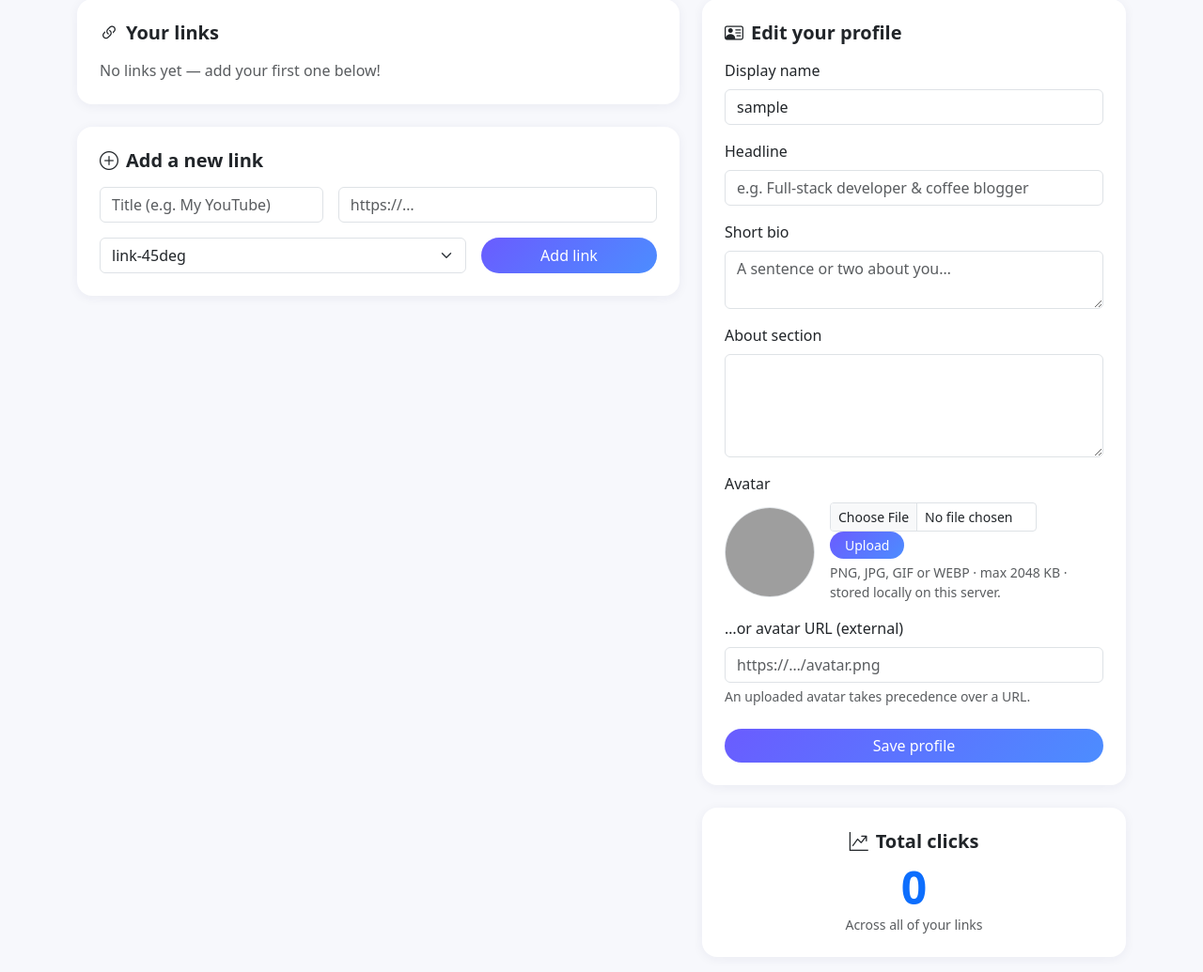
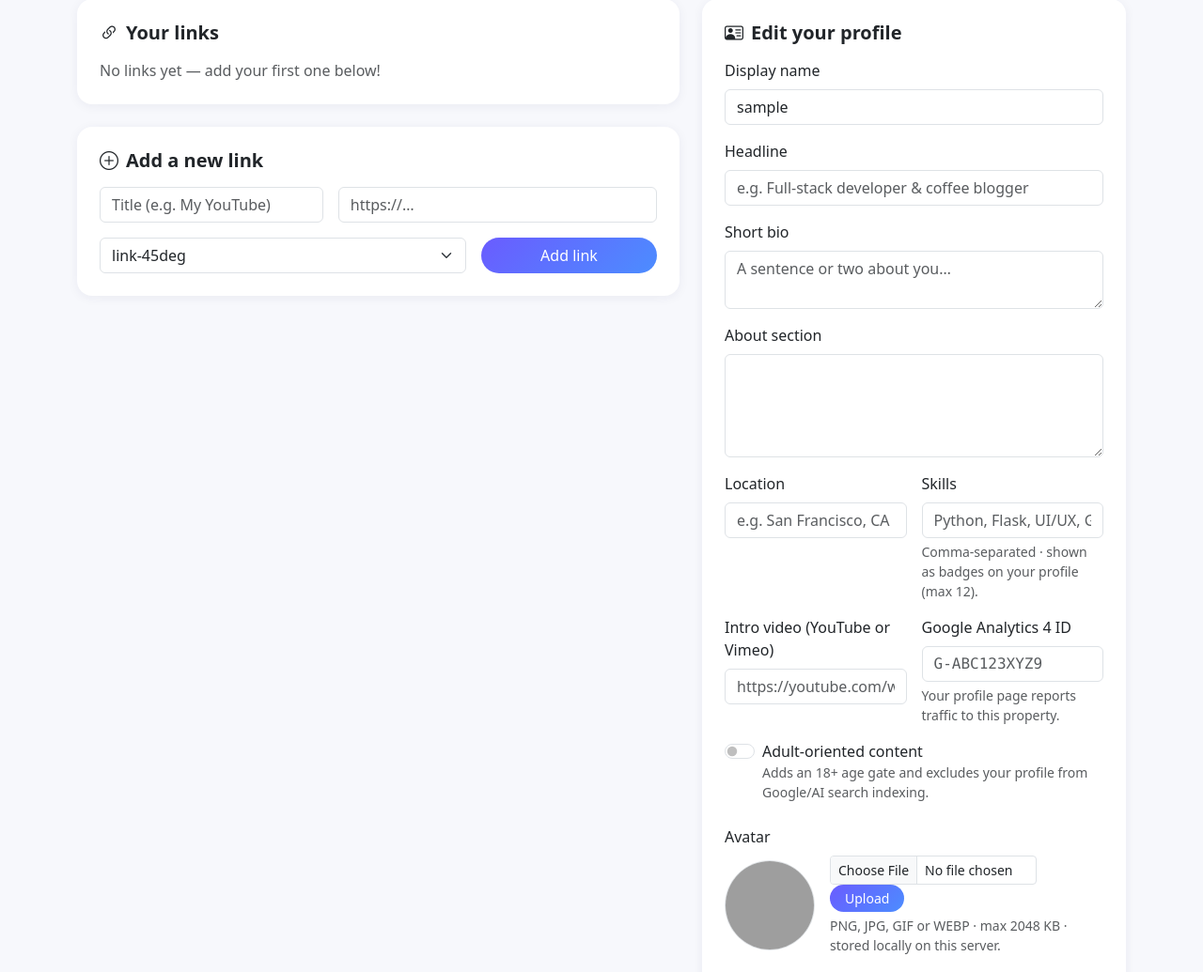
Before and after one commit to jasonbartholme/allmyprofiles, a Flask app: page /dashboard in a window 1280 px wide. Shown: the part 167-1202 px from the top of the page at 94% size. Run offline with Flask 3, Linux system fonts and the light colour scheme; the visitor is signed in with stand-in values (Sample User, id 1); data comes from the database, SQL or seed files in the repository; data that the repository does not hold is empty; grey boxes are pictures that could not be loaded.

Commit message:
Add profile extras: skills badges, location, adult flag w/ age gate, intro video embed, per-user GA4

```diff
--- a/app.py
+++ b/app.py
@@ -11,6 +11,7 @@ Run in production (PostgreSQL):
     gunicorn "app:create_app('production')"
 """
 
+import json
 import os
 import re
 from datetime import datetime, timedelta
@@ -83,6 +84,81 @@ def admin_required(view):
             abort(403)
         return view(*args, **kwargs)
     return wrapped
+
+
+# ----------------------------------------------------------------------
+# Profile-extras helpers (skills / video / GA4) — shared by form handling
+# and template rendering.
+# ----------------------------------------------------------------------
+
+MAX_SKILLS = 12          # badge cap so profiles stay readable
+SKILL_MAX_LEN = 30       # per-skill character cap
+GA4_RE = re.compile(r'^G-[A-Z0-9]{6,20}$')
+YOUTUBE_ID_RE = re.compile(r'^[0-9A-Za-z_\-]{11}$')
+VIMEO_ID_RE = re.compile(r'^\d{6,12}$')
+
+
+def normalize_skills(raw):
+    """Parse a comma-separated skills string into a clean list.
+
+    Trims whitespace, drops empties/dupes (case-insensitive), caps each
+    entry's length and the total count. Returns [] for no skills.
+    """
+    if not raw:
+        return []
+    seen, out = set(), []
+    for part in raw.split(','):
+        skill = part.strip()[:SKILL_MAX_LEN].strip()
+        if not skill:
+            continue
+        key = skill.lower()
+        if key in seen:
+            continue
+        seen.add(key)
+        out.append(skill)
+        if len(out) >= MAX_SKILLS:
+            break
+    return out
+
+
+def parse_video_url(raw):
+    """Extract (platform, video_id) from a YouTube/Vimeo URL or bare ID.
+
+    Accepts youtube.com/watch?v=ID, youtu.be/ID, vimeo.com/ID, or a raw
+    ID paired with an explicit platform elsewhere. Returns None when the
+    input is empty/unrecognized.
+    """
+    url = (raw or '').strip()
+    if not url:
+        return None
+    m = re.search(r'(?:v=|youtu\.be/)([0-9A-Za-z_\-]{11})', url)
+    if 'youtube.com' in url.lower() or 'youtu.be' in url.lower():
+        if m and YOUTUBE_ID_RE.match(m.group(1)):
+            return ('youtube', m.group(1))
+        return None
+    if 'vimeo.com' in url.lower():
+        m = re.search(r'vimeo\.com/(\d{6,12})', url)
+        if m:
+            return ('vimeo', m.group(1))
+        return None
+    # Bare value: treat as an ID if it matches one of the known shapes.
+    if YOUTUBE_ID_RE.match(url):
+        return ('youtube', url)
+    if VIMEO_ID_RE.match(url):
+        return ('vimeo', url)
+    return None
+
+
+def video_embed(user):
+    """Return a privacy-enhanced embed iframe URL for a user's intro
+    video, or None. Only ever built from validated ids/platforms."""
+    if not user.video_platform or not user.video_id:
+        return None
+    if user.video_platform == 'youtube' and YOUTUBE_ID_RE.match(user.video_id):
+        return f'https://www.youtube-nocookie.com/embed/{user.video_id}'
+    if user.video_platform == 'vimeo' and VIMEO_ID_RE.match(user.video_id):
+        return f'https://player.vimeo.com/video/{user.video_id}'
+    return None
 
 
 def create_app(config_name=None):
@@ -287,6 +363,36 @@ def register_routes(app):
                 current_user.headline = request.form.get('headline')
                 current_user.bio = request.form.get('bio')
                 current_user.about_section = request.form.get('about_section')
+                current_user.location = (request.form.get('location')
+                                         or '').strip()[:120] or None
+                # Skills: normalized list, stored back as a clean CSV string.
+                skills = normalize_skills(request.form.get('skills'))
+                current_user.skills = ', '.join(skills) or None
+                # Adult-content flag (checkbox posts 'on' when ticked).
+                current_user.is_adult_oriented = bool(
+                    request.form.get('is_adult_oriented'))
+                # Intro video: accept full URL or bare ID; store validated id.
+                video_raw = (request.form.get('intro_video') or '').strip()
+                if video_raw:
+                    parsed = parse_video_url(video_raw)
+                    if parsed:
+                        current_user.video_platform, current_user.video_id = parsed
+                    else:
+                        flash('Intro video not recognized — use a YouTube or '
+                              'Vimeo link (or remove it to clear).', 'warning')
+                elif request.form.get('clear_video'):
+                    current_user.video_platform = None
+                    current_user.video_id = None
+                # GA4 measurement id: strict format check before storing.
+                ga4 = (request.form.get('ga4_id') or '').strip().upper()
+                if ga4:
+                    if GA4_RE.match(ga4):
+                        current_user.ga4_id = ga4
+                    else:
+                        flash('GA4 ID looks invalid — expected format like '
+                              'G-ABC123XYZ9. Not changed.', 'warning')
+                elif request.form.get('clear_ga4'):
+                    current_user.ga4_id = None
                 avatar_url = (request.form.get('avatar_url') or '').strip()
                 if avatar_url:
                     current_user.avatar_url = avatar_url
@@ -425,7 +531,23 @@ def register_routes(app):
         user = User.query.filter_by(username=username.lower()).first_or_404()
         active_links = (Link.query.filter_by(user_id=user.id, is_active=True)
                         .order_by(Link.position.asc()).all())
-        return render_template('profile.html', user=user, links=active_links)
+        # Adult-content gate: require a one-time age confirmation before
+        # any profile content is rendered to the visitor/session.
+        if user.is_adult_oriented and not session.get('age_ok'):
+            return render_template('profile_agegate.html', user=user)
+        return render_template('profile.html', user=user, links=active_links,
+                               skills=normalize_skills(user.skills),
+                               video=video_embed(user))
+
+    @app.route('/u/<username>/confirm-age', methods=['POST'])
+    def confirm_age(username):
+        """Age confirmation for adult-oriented profiles (18+)."""
+        user = User.query.filter_by(username=username.lower()).first_or_404()
+        if not user.is_adult_oriented:
+            return redirect(url_for('public_profile', username=user.username))
+        if request.form.get('confirm') == 'yes':
+            session['age_ok'] = True
+        return redirect(url_for('public_profile', username=user.username))
 
     # Convenience alias so bare /<username> also works (kept last so it
     # never shadows the routes above).
@@ -995,6 +1117,8 @@ def register_admin_routes(app):
 
     # Expose helpers to templates
     app.jinja_env.globals['is_impersonating'] = _is_impersonating
+    app.jinja_env.filters['skills_list'] = normalize_skills
+    app.jinja_env.globals['video_embed'] = video_embed
 
 
 # ==========================================
@@ -1281,6 +1405,10 @@ def register_seo_routes(app):
                  '<urlset xmlns="http://www.sitemaps.org/schemas/sitemap/0.9"'
                  ' xmlns:image="http://www.google.com/schemas/sitemap-image/1.1">']
         for u in users:
+            # Adult-oriented profiles carry noindex — exclude them from
+            # sitemaps so crawlers aren't pointed at non-indexable URLs.
+            if getattr(u, 'is_adult_oriented', False):
+                continue
             lastmod = _iso_dt(getattr(u, 'updated_at', None) or u.created_at)
             canonical = f'{base}/u/{u.username}'
             links_feed = f'{base}/u/{u.username}/links.xml'
--- a/models.py
+++ b/models.py
@@ -94,6 +94,23 @@ class User(UserMixin, db.Model):
     # Tiering & Monetization
     tier = db.Column(db.String(20), default='Free')  # Free, Expanded, Full, Custom
     tier_changed_at = db.Column(db.DateTime, nullable=True)
+
+    # Profile extras (from Colab mockup spec)
+    # Skills: short comma-separated list rendered as badges on the public
+    # profile (e.g. "Python, Flask, UI/UX"). Normalized/capped in app.py.
+    skills = db.Column(db.String(300), nullable=True)
+    location = db.Column(db.String(120), nullable=True)
+    # Adult-oriented content flag. When True the profile renders an
+    # age-gate interstitial and sends `noindex, nofollow` meta so it is
+    # excluded from search/AI indexing.
+    is_adult_oriented = db.Column(db.Boolean, default=False,
+                                  nullable=False, server_default='0')
+    # Intro video embed: platform is 'youtube' or 'vimeo' (None = disabled)
+    video_platform = db.Column(db.String(10), nullable=True)
+    video_id = db.Column(db.String(64), nullable=True)
+    # Per-user Google Analytics 4 Measurement ID (e.g. "G-ABC123XYZ9").
+    # Validated against ^G-[A-Z0-9]{6,20}$ before being stored/rendered.
+    ga4_id = db.Column(db.String(32), nullable=True)
 
     # Site administration flag
     is_admin = db.Column(db.Boolean, default=False, nullable=False)
--- a/templates/dashboard.html
+++ b/templates/dashboard.html
@@ -117,6 +117,59 @@
             <label class="form-label" for="about_section">About section</label>
             <textarea class="form-control" id="about_section" name="about_section" rows="4">{{ current_user.about_section or '' }}</textarea>
           </div>
+          <div class="row g-3 mb-3">
+            <div class="col-md-6">
+              <label class="form-label" for="location">Location</label>
+              <input type="text" class="form-control" id="location" name="location"
+                     value="{{ current_user.location or '' }}" maxlength="120"
+                     placeholder="e.g. San Francisco, CA">
+            </div>
+            <div class="col-md-6">
+              <label class="form-label" for="skills">Skills</label>
+              <input type="text" class="form-control" id="skills" name="skills"
+                     value="{{ current_user.skills or '' }}" maxlength="300"
+                     placeholder="Python, Flask, UI/UX, Gaming">
+              <div class="form-text">Comma-separated · shown as badges on your profile (max 12).</div>
+            </div>
+          </div>
+          <div class="row g-3 mb-3">
+            <div class="col-md-6">
+              <label class="form-label" for="intro_video">Intro video (YouTube or Vimeo)</label>
+              <input type="text" class="form-control" id="intro_video" name="intro_video"
+                     placeholder="https://youtube.com/watch?v=… or vimeo URL">
+              {% if current_user.video_platform %}
+              <div class="form-text">
+                Current: {{ current_user.video_platform }} · {{ current_user.video_id }}
+                <label class="form-check-label ms-2"><input type="checkbox" class="form-check-input"
+                       name="clear_video" value="1"> Remove video</label>
+              </div>
+              {% endif %}
+            </div>
+            <div class="col-md-6">
+              <label class="form-label" for="ga4_id">Google Analytics 4 ID</label>
+              <input type="text" class="form-control font-monospace" id="ga4_id" name="ga4_id"
+                     value="{{ current_user.ga4_id or '' }}" maxlength="32"
+                     placeholder="G-ABC123XYZ9" autocomplete="off">
+              {% if current_user.ga4_id %}
+              <div class="form-text">
+                <label class="form-check-label"><input type="checkbox" class="form-check-input"
+                       name="clear_ga4" value="1"> Remove GA4 tag</label>
+              </div>
+              {% else %}
+              <div class="form-text">Your profile page reports traffic to this property.</div>
+              {% endif %}
+            </div>
+          </div>
+          <div class="form-check form-switch mb-4">
+            <input class="form-check-input" type="checkbox" id="is_adult_oriented"
+                   name="is_adult_oriented" value="on"
+                   {{ 'checked' if current_user.is_adult_oriented }}>
+            <label class="form-check-label" for="is_adult_oriented">
+              Adult-oriented content
+              <span class="d-block small text-muted">Adds an 18+ age gate and excludes your
+                profile from Google/AI search indexing.</span>
+            </label>
+          </div>
           <div class="mb-3">
             <label class="form-label">Avatar</label>
             <div class="d-flex align-items-center gap-3 mb-2">
```
Also changed, not shown: templates/profile.html (+45 -0 lines), templates/profile_agegate.html (added, +33 -0 lines).
